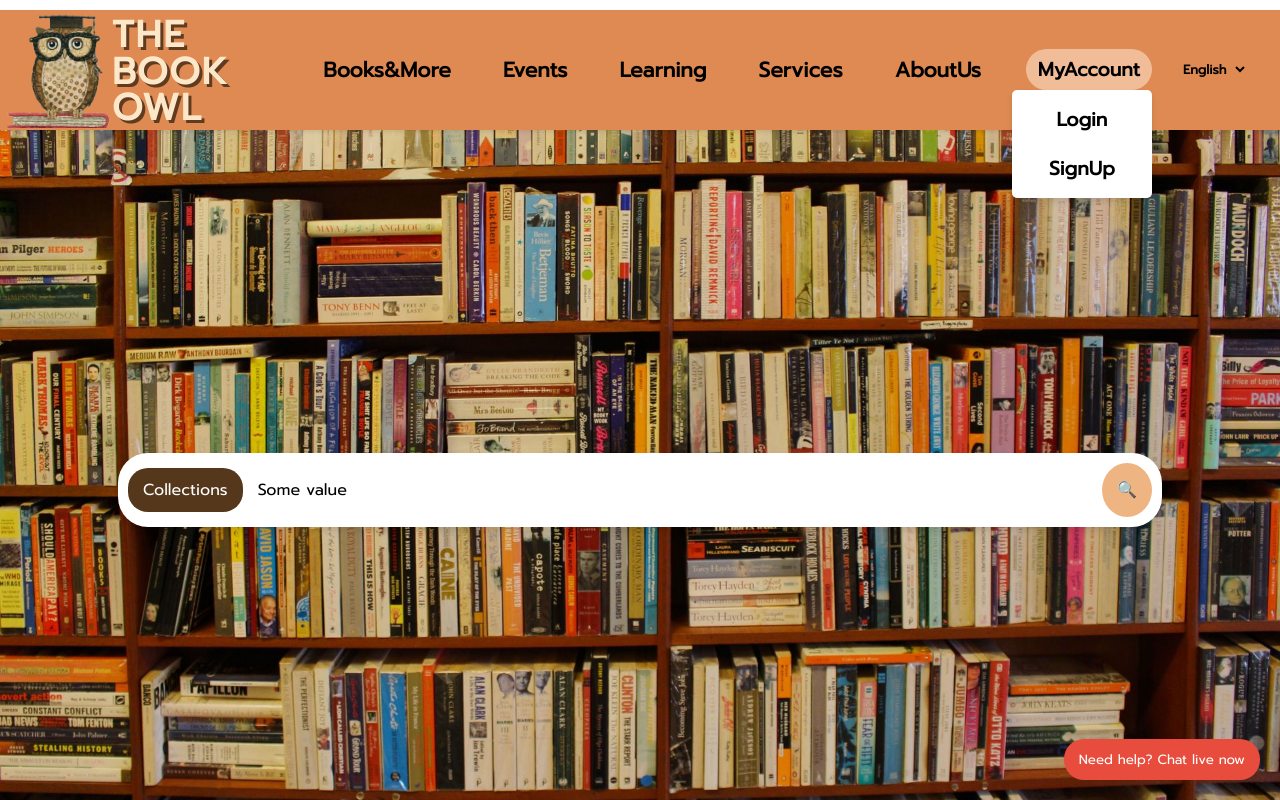
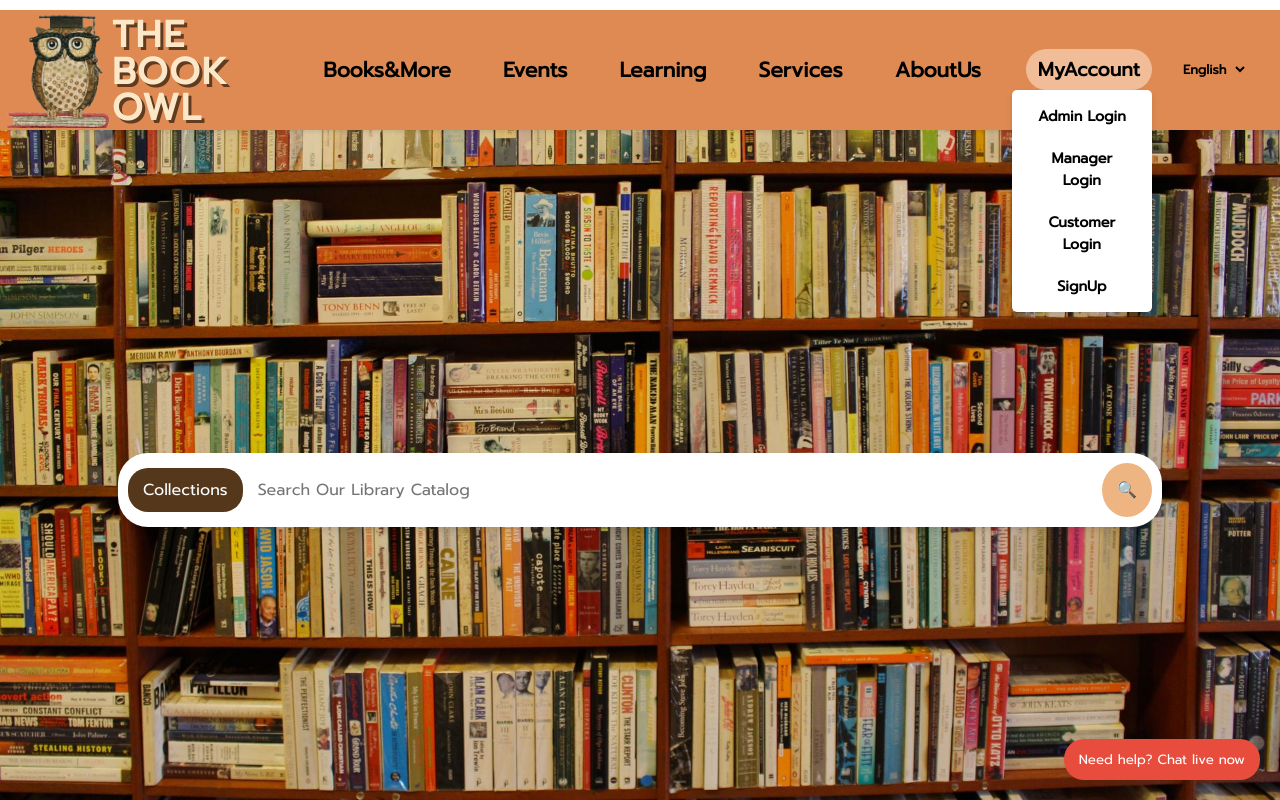
Before and after one commit to mysyqkushik/CMPE356-2025, a React (Create React App) app: page / in a window 1280 px wide. Both pictures are taken after a click on the button "MyAccount". Built offline with nearby package versions, Linux system fonts and the light colour scheme.

Commit message:
edits in login

```diff
--- a/src/pages/HomePage.js
+++ b/src/pages/HomePage.js
@@ -4,7 +4,7 @@ import NavBar from './NavBar';
 import Footer from './Footer';
 
 const HomePage = () => {
-  const [searchTerm, setSearchTerm] = useState("Some value");
+  const [searchTerm, setSearchTerm] = useState('');
 
   const handleSearch = () => {
     console.log('Searching for', searchTerm);
--- a/src/pages/NavBar.css
+++ b/src/pages/NavBar.css
@@ -218,6 +218,6 @@
   text-decoration: none;
   color: black;
   display: block;
-  font-size: 1.2rem;
+  font-size: 0.9rem;
   width: 100%;
 }
--- a/src/pages/NavBar.js
+++ b/src/pages/NavBar.js
@@ -68,7 +68,9 @@ const NavBar = () => {
           </button>
           {dropdownOpen && (
             <ul className="account-dropdown-menu">
-              <li><Link to="/LoginSignUp">Login</Link></li>
+              <li><Link to="/LoginSignUp">Admin Login</Link></li>
+              <li><Link to="/LoginSignUp">Manager Login</Link></li>
+              <li><Link to="/LoginSignUp">Customer Login</Link></li>
               <li><Link to="/LoginSignUp">SignUp</Link></li>
             </ul>
           )}
```
